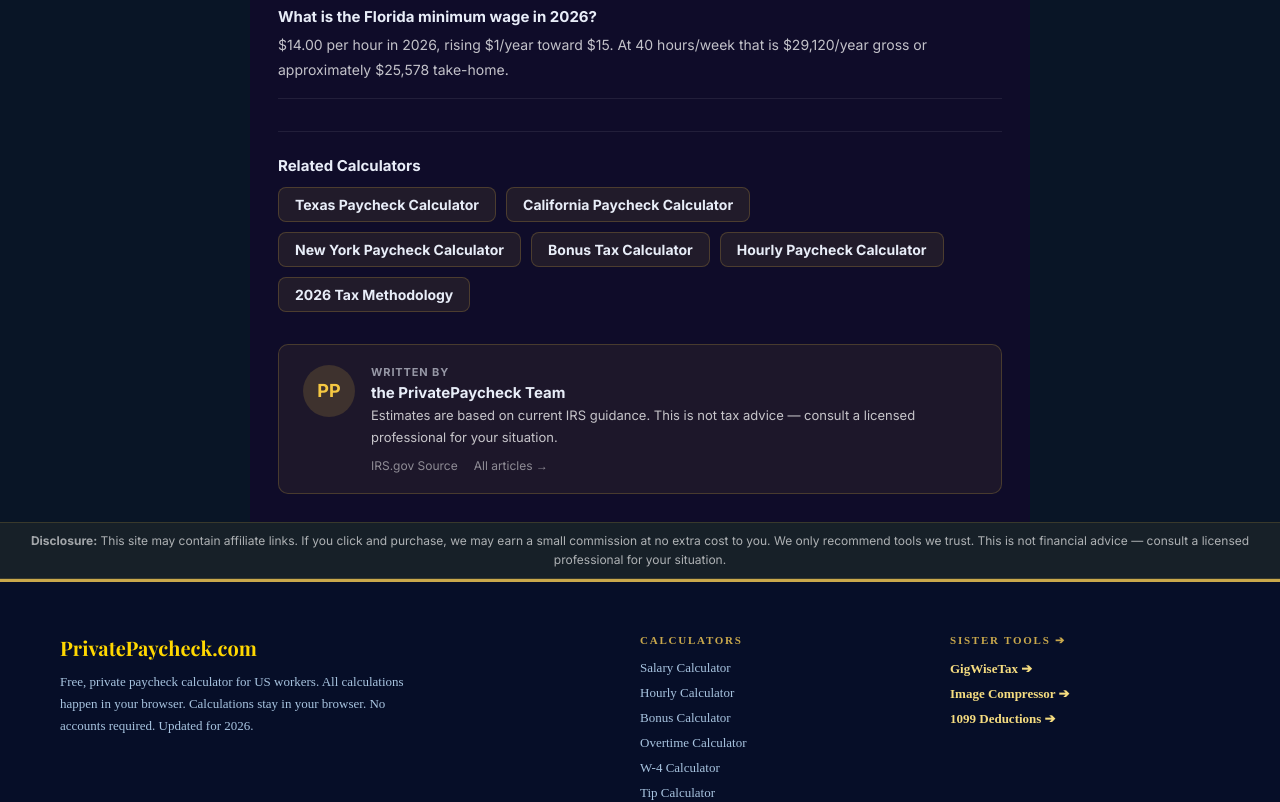
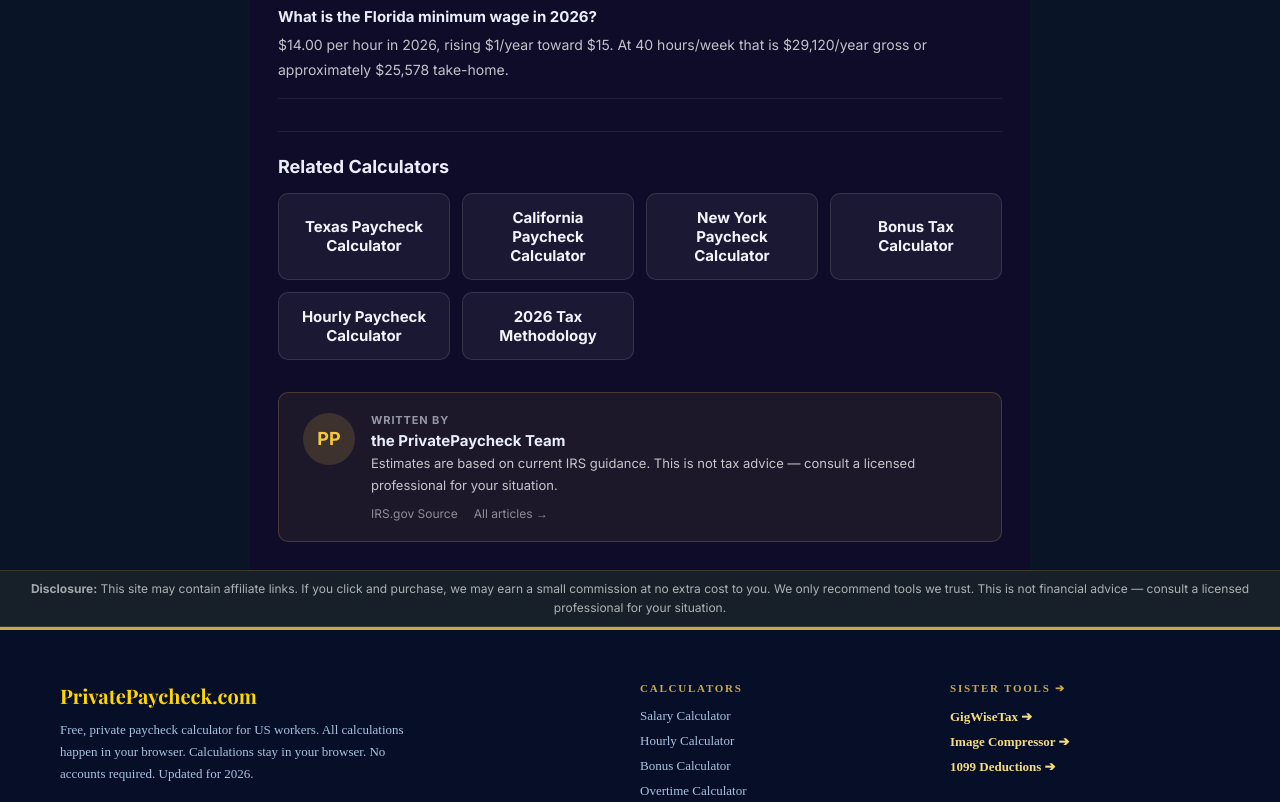
Before and after one commit to devqrcraft-ui/privatepaycheck, a Next.js app: page /florida-paycheck-calculator in a window 1280 px wide. Shown: the part 4400-5202 px from the top of the page. Built offline with nearby package versions, Linux system fonts and the light colour scheme.

Commit message:
feat: apply LinkCardGrid to Florida's Related Calculators section

```diff
--- a/src/app/florida-paycheck-calculator/page.tsx
+++ b/src/app/florida-paycheck-calculator/page.tsx
@@ -1,5 +1,6 @@
 import type { Metadata } from 'next'
 import AuthorBox from '@/app/components/AuthorBox'
+import LinkCardGrid from '@/components/LinkCardGrid'
 
 export const metadata: Metadata = {
   title: 'Florida Paycheck Calculator 2026 — $75K = $61,593 Take-Home (No State Tax)',
@@ -324,20 +325,8 @@ export default function Page() {
           ))}
         </section>
 
-        <div style={{marginTop:32, paddingTop:24, borderTop:'1px solid rgba(255,255,255,0.08)'}}>
-          <div style={{fontWeight:800, fontSize:15, color:'#e8edf8', marginBottom:12}}>Related Calculators</div>
-          <div style={{display:'flex', flexWrap:'wrap', gap:10}}>
-            {[
-              ['/texas-paycheck-calculator','Texas Paycheck Calculator'],
-              ['/california-paycheck-calculator','California Paycheck Calculator'],
-              ['/new-york-paycheck-calculator','New York Paycheck Calculator'],
-              ['/bonus-tax-calculator','Bonus Tax Calculator'],
-              ['/hourly-paycheck-calculator','Hourly Paycheck Calculator'],
-              ['/methodology','2026 Tax Methodology'],
-            ].map(([href,label]) => (
-              <a key={href} href={href} style={{padding:'8px 16px', borderRadius:8, background:'rgba(245,200,66,0.08)', border:'1px solid rgba(245,200,66,0.2)', color:'#e8edf8', textDecoration:'none', fontSize:14, fontWeight:600}}>{label as string}</a>
-            ))}
-          </div>
+        <div style={{marginTop:32, paddingTop:24, borderTop:"1px solid rgba(255,255,255,0.08)"}}>
+          <LinkCardGrid title="Related Calculators" minCardWidth={150} links={[["/texas-paycheck-calculator","Texas Paycheck Calculator"],["/california-paycheck-calculator","California Paycheck Calculator"],["/new-york-paycheck-calculator","New York Paycheck Calculator"],["/bonus-tax-calculator","Bonus Tax Calculator"],["/hourly-paycheck-calculator","Hourly Paycheck Calculator"],["/methodology","2026 Tax Methodology"]]} />
         </div>
 
         <AuthorBox />
```
